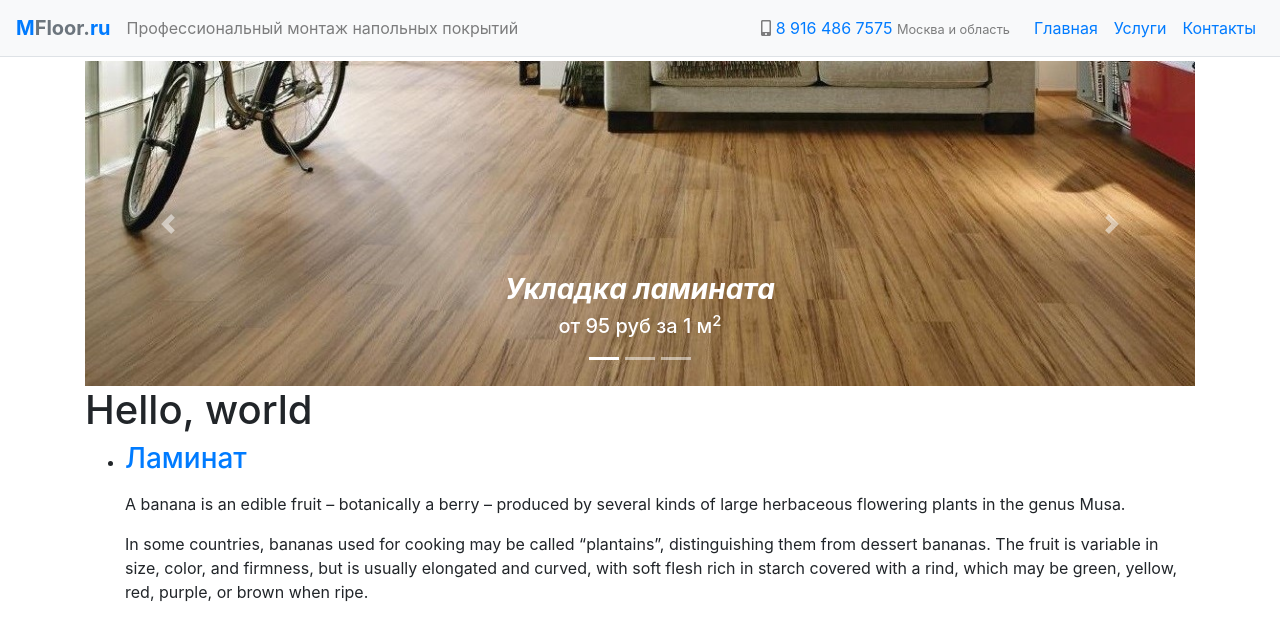
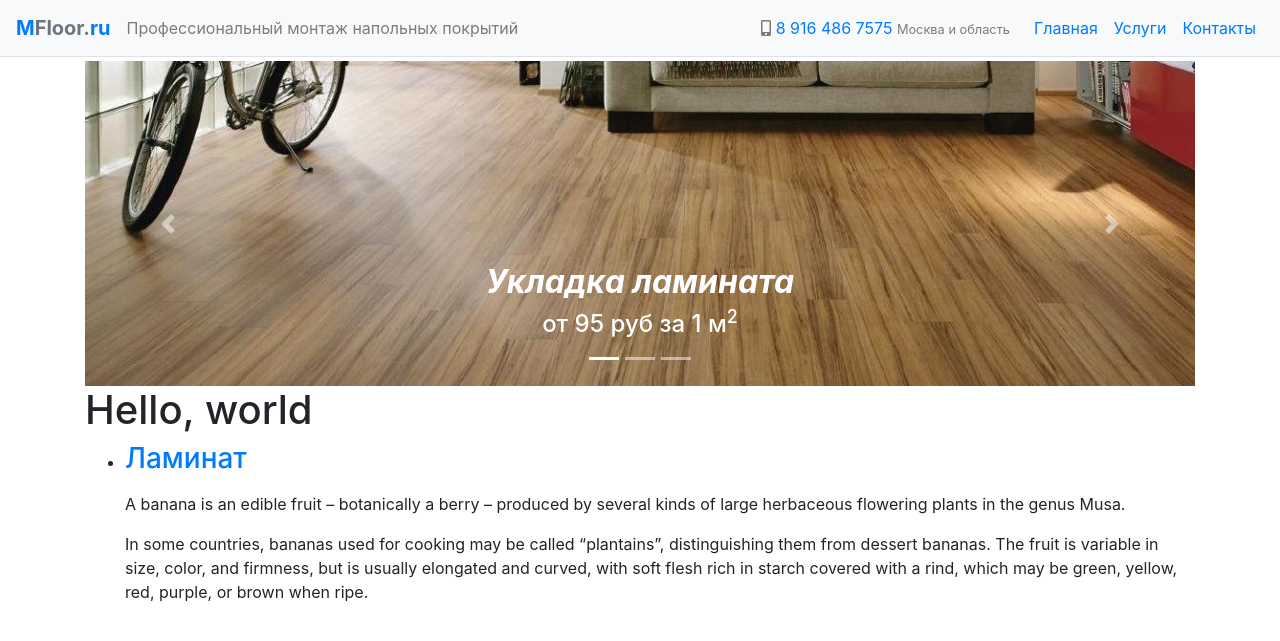
Before and after one commit to nskforward/MFloor, a Jekyll site: the page built from index.html, in a window 1280 px wide. Shown: the top 641 px of the page. Built offline with Jekyll 4.4.1, drawn with Linux system fonts in a browser that asks for light colours.

```diff
--- a/index.html
+++ b/index.html
@@ -12,22 +12,22 @@
         <div class="carousel-item active">
             <img class="d-block w-100" src="/assets/img/slides/slide1.jpg" alt="укладка ламината">
             <div class="carousel-caption d-none d-md-block">
-                <h3 class="text-white"><b><i>Укладка ламината</i></b></h3>
-                <h5 class="text-white">от 95 руб за 1 м<sup>2</sup></h5>
+                <h2 class="text-white"><b><i>Укладка ламината</i></b></h2>
+                <h4 class="text-white">от 95 руб за 1 м<sup>2</sup></h4>
             </div>
         </div>
         <div class="carousel-item">
             <img class="d-block w-100" src="/assets/img/slides/slide2.jpg" alt="укладка ковролина">
             <div class="carousel-caption d-none d-md-block">
-                <h3 class="text-default"><i>Настил ковролина и линолеума</i></h3>
-                <h5 class="text-white">от 120 руб за 1 м<sup>2</sup></h5>
+                <h2 class="text-dark"><i>Настил ковролина и линолеума</i></h2>
+                <h4 class="text-dark">от 120 руб за 1 м<sup>2</sup></h4>
             </div>
         </div>
         <div class="carousel-item">
             <img class="d-block w-100" src="/assets/img/slides/slide3.jpg" alt="заливка наливного пола">
             <div class="carousel-caption d-none d-md-block">
-                <h3 class="text-white"><b><i>Заливка наливных полов</i></b></h3>
-                <h5 class="text-white">от 400 руб за 1 м<sup>2</sup></h5>
+                <h2 class="text-white"><b><i>Заливка наливных полов</i></b></h2>
+                <h4 class="text-white">от 400 руб за 1 м<sup>2</sup></h4>
             </div>
         </div>
     </div>
```
